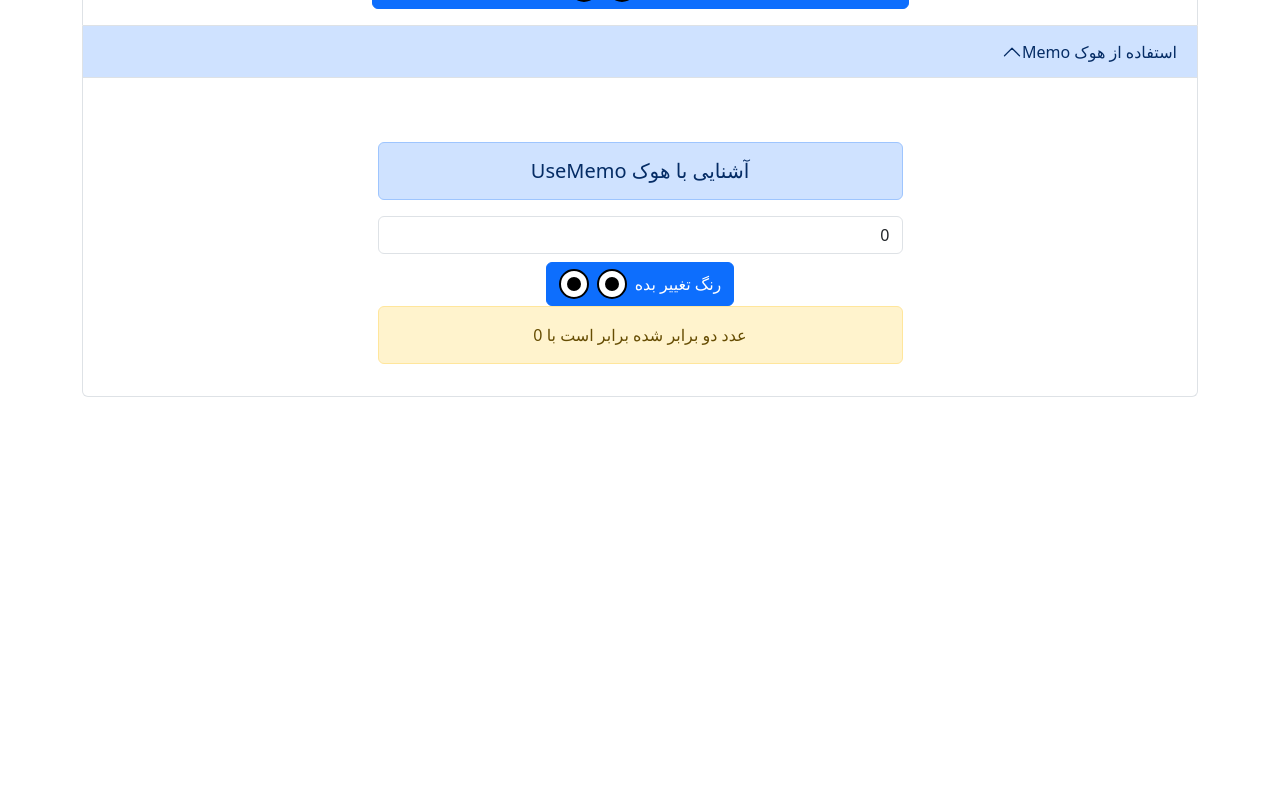
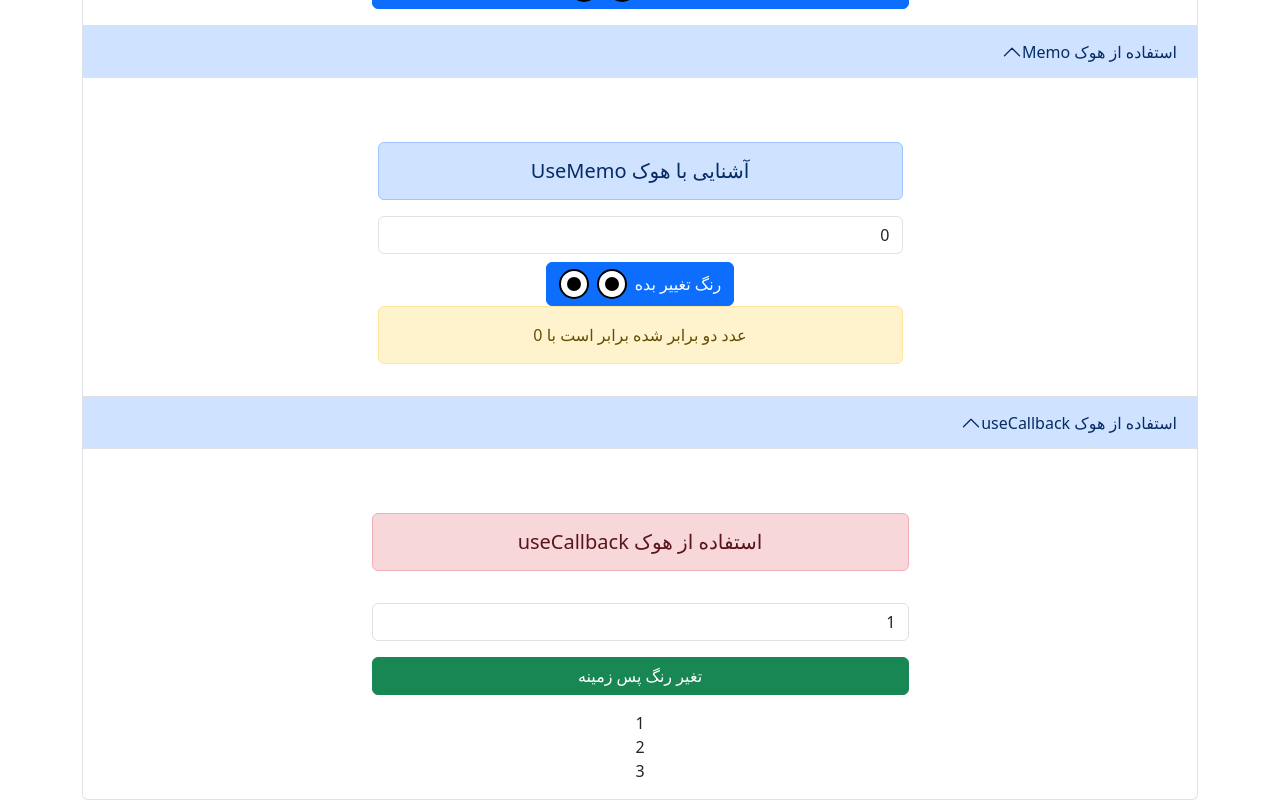
Before and after one commit to SayyehBan/react-hooks-example, a React (Create React App) app: page / in a window 1280 px wide. Shown: the part 455-1255 px from the top of the page. Before the commit the page ends 852 px from the top, so only its background shows below. Built offline with nearby package versions, Linux system fonts and the light colour scheme.

Commit message:
useCallback

```diff
--- a/src/App.js
+++ b/src/App.js
@@ -1,7 +1,6 @@
 
 import AccordionItem from './components/Accordion';
-import UseMemoExample from './hooks/UseMemoExample';
-import UseRefExample from './hooks/UseRefExample';
+import { UseRefExample, UseMemoExample, UseCallBackExample } from './hooks';
 function App() {
   return (
     <div className="container">
@@ -12,6 +11,7 @@ function App() {
       <div className="accordion" id="accordionExample">
         <AccordionItem id={"ref"} title="استفاده از هوک useRef" children={<UseRefExample />} />
         <AccordionItem id={"Memo"} title=" استفاده از هوک Memo" children={<UseMemoExample />} />
+        <AccordionItem id={"useCallback"} title="استفاده از هوک useCallback" children={<UseCallBackExample />} />
       </div>
     </div>
   );
--- /dev/null
+++ b/src/hooks/UseCallBackExample.js
@@ -0,0 +1,66 @@
+import { useCallback, useEffect, useState } from "react";
+
+/**
+ * کامپوننت لیست برای نمایش آیتم‌ها
+ * @param {Function} getItems - تابع دریافت آیتم‌ها
+ * @returns {JSX.Element} - المان‌های لیست
+ */
+const List = ({ getItems }) => {
+    const [items, setItems] = useState([]);
+    useEffect(() => {
+        setItems(getItems());
+        console.log("updating items");
+    }, [getItems]);
+    return items.map((item, index) => <div key={index}>{item}</div>);
+};
+
+/**
+ * کامپوننت اصلی برای نمایش مثال استفاده از هوک useCallback
+ * @returns {JSX.Element} - المان اصلی
+ */
+const UseCallBackExample = () => {
+    // استیت برای نگهداری عدد ورودی
+    const [number, setNumber] = useState(1);
+    // استیت برای تغییر رنگ پس زمینه
+    const [colorChange, setColorChange] = useState(false);
+
+    /**
+     * تابع محاسبه آیتم‌ها با استفاده از useCallback
+     * @returns {Array} - آرایه‌ای از اعداد
+     */
+    const getItems = useCallback(() => {
+        return [number, number + 1, number + 2];
+    }, [number]);
+
+    // استایل برای تغییر رنگ پس زمینه
+    const appStyle = {
+        backgroundColor: colorChange ? "tomato" : "white",
+    };
+
+    return (
+        <div className="mx-auto mt-5 d-grid gap-3 w-50" style={appStyle}>
+            <h5 className="text-center alert alert-danger">
+                استفاده از هوک useCallback
+            </h5>
+            <input
+                type="number"
+                className="form-control"
+                value={number}
+                onChange={(e) => setNumber(parseInt(e.target.value))}
+                placeholder="عدد وارد کنید"
+            />
+            <button
+                type="button"
+                className="btn btn-success btn-block"
+                onClick={() => setColorChange((pervColorChange) => !pervColorChange)}
+            >
+                تغیر رنگ پس زمینه
+            </button>
+            <div style={appStyle} className="text-center mx-auto">
+                <List getItems={getItems} />
+            </div>
+        </div>
+    );
+};
+
+export default UseCallBackExample;
--- /dev/null
+++ b/src/hooks/index.jsx
@@ -0,0 +1,3 @@
+export { default as UseRefExample } from "./UseRefExample";
+export { default as UseMemoExample } from "./UseMemoExample";
+export { default as UseCallBackExample } from "./UseCallBackExample";
```
